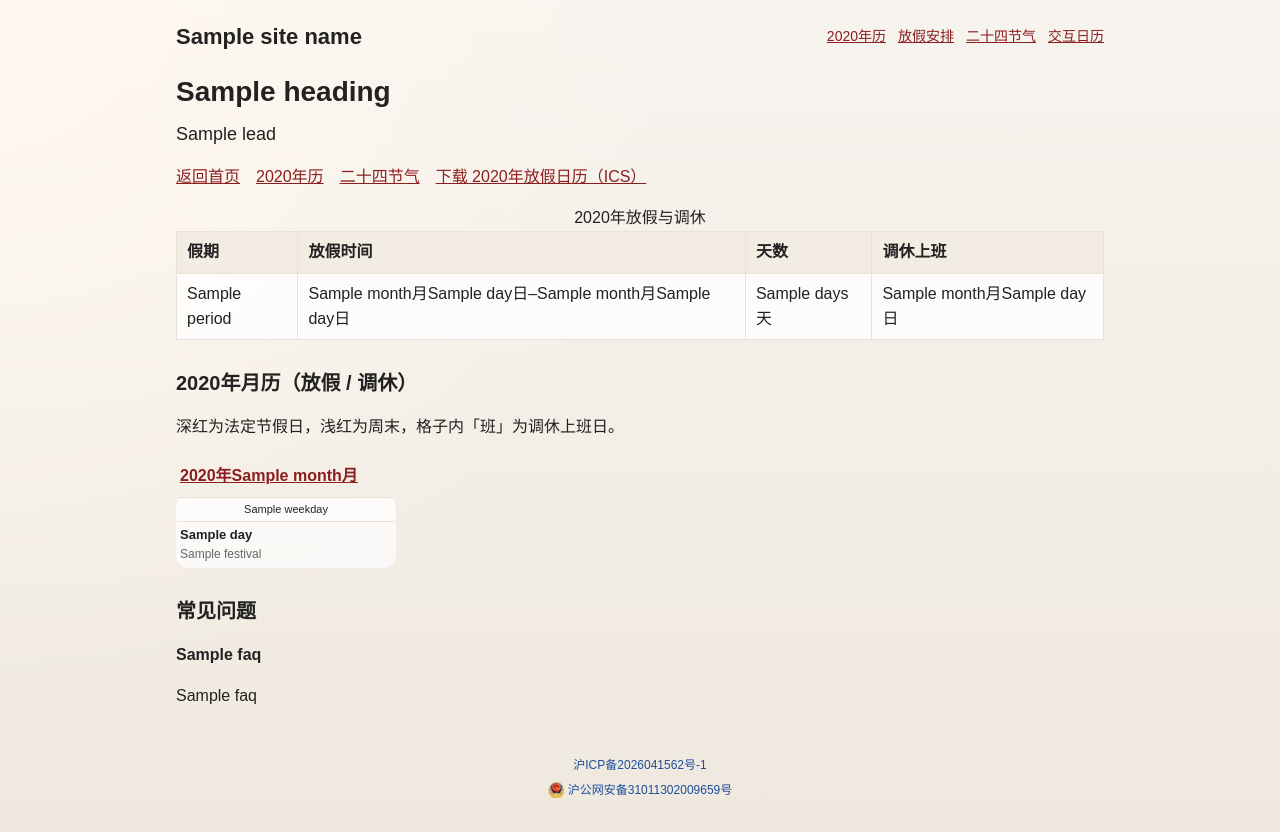
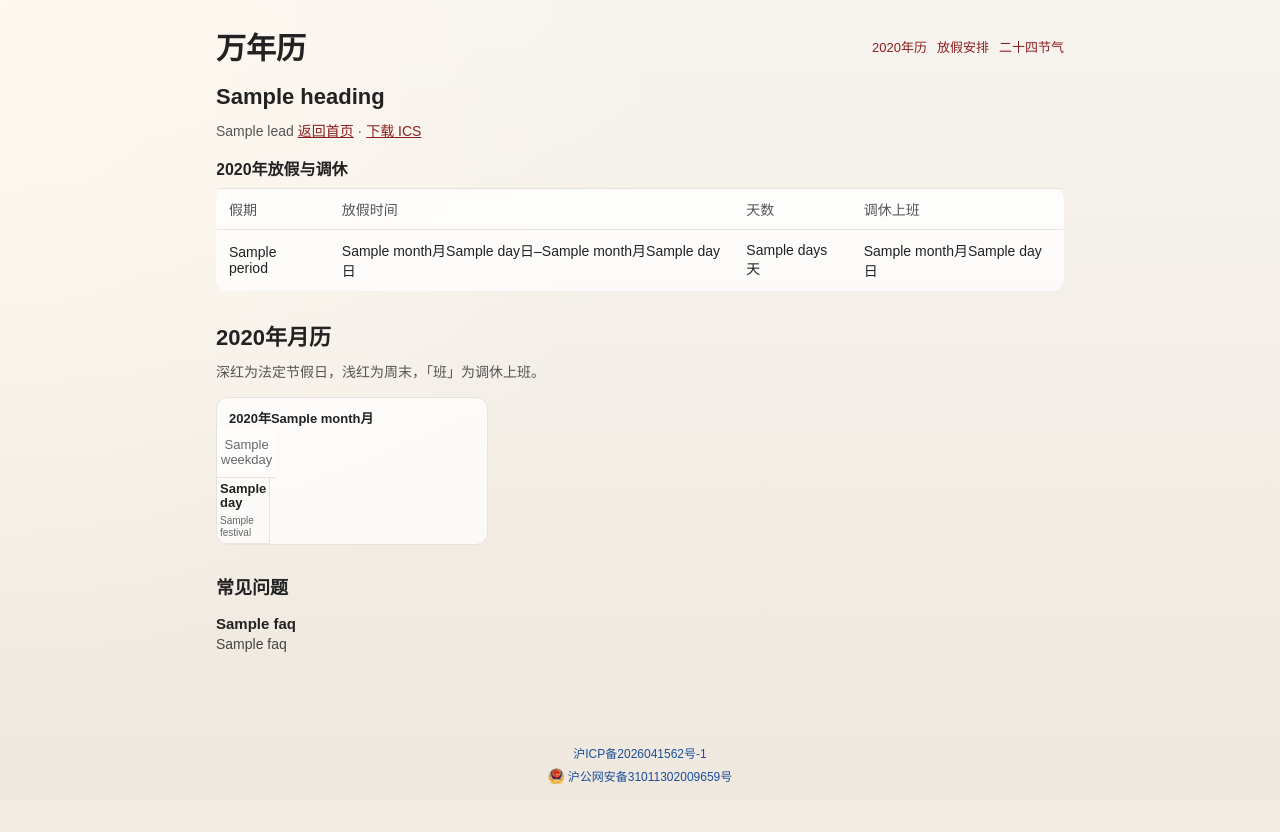
Before and after one commit to CwjXFH/CalendarSite, a Python web app: template backend/app/templates/fangjia.html in a window 1280 px wide. After the commit the page ends 784 px from the top, so only its background shows below. Run offline with Jinja, Linux system fonts and the light colour scheme; the template is opened without the code that fills it: most values are stand-ins (such as "Sample title", 1, 10 or a date in 2020).

Commit message:
修复：把 / 交回交互 SPA，Jinja 只服务专题 SEO 页
Nginx 不再把首页反代到 FastAPI home.html（jump_form「查看」+ 静态月历）。
用户打开 / 仍是 CalendarPage：换月即刷新、点日期选中、今天跳到当月并选中当天。
专题 /y /fangjia /jieqi 保留可抓取 HTML，样式对齐 SPA token；首页 SEO 放进 index.html 的 FAQ JSON-LD 与 noscript。

Co-authored-by: WenJun Chi <CwjXFH@users.noreply.github.com>

```diff
--- a/backend/app/templates/base.html
+++ b/backend/app/templates/base.html
@@ -8,6 +8,7 @@
     <link rel="canonical" href="{{ canonical }}" />
     <link rel="icon" type="image/svg+xml" href="/favicon.svg" />
     <link rel="manifest" href="/manifest.webmanifest" />
+    <link rel="stylesheet" href="/seo.css" />
     <meta name="theme-color" content="#c43c3c" />
     <meta property="og:type" content="website" />
     <meta property="og:title" content="{{ title }}" />
@@ -15,81 +16,6 @@
     <meta property="og:url" content="{{ canonical }}" />
     <meta property="og:locale" content="zh_CN" />
     <meta property="og:site_name" content="{{ site_name }}" />
-    <style>
-      :root {
-        --bg: #f7f4ef;
-        --bg-accent: #efe8de;
-        --text: #222;
-        --muted: #8a8a8a;
-        --weekend-bg: #ffe5e5;
-        --holiday-bg: #ffc9c9;
-        --grid: #e8e2d8;
-        --link: #8b1e1e;
-      }
-      * { box-sizing: border-box; }
-      body {
-        margin: 0;
-        color: var(--text);
-        background:
-          radial-gradient(circle at top left, #fff8ef 0%, transparent 45%),
-          linear-gradient(180deg, var(--bg) 0%, var(--bg-accent) 100%);
-        font-family: "PingFang SC", "Hiragino Sans GB", "Microsoft YaHei", sans-serif;
-        line-height: 1.55;
-      }
-      a { color: var(--link); }
-      .wrap { max-width: 960px; margin: 0 auto; padding: 20px 16px 32px; }
-      .top {
-        display: flex; flex-wrap: wrap; align-items: center;
-        justify-content: space-between; gap: 10px; margin-bottom: 16px;
-      }
-      .brand { font-size: 22px; font-weight: 600; color: var(--text); text-decoration: none; }
-      nav { display: flex; flex-wrap: wrap; gap: 12px; font-size: 14px; }
-      h1 { font-size: 28px; font-weight: 600; margin: 0 0 8px; }
-      h2 { font-size: 20px; margin: 28px 0 10px; }
-      h3 { font-size: 16px; margin: 16px 0 6px; }
-      .lead { font-size: 18px; margin: 0 0 16px; }
-      .muted { color: var(--muted); }
-      .jump { display: flex; flex-wrap: wrap; gap: 8px; align-items: center; margin: 12px 0 16px; }
-      .jump select, .jump button { font: inherit; padding: 4px 8px; }
-      table.cal {
-        width: 100%; border-collapse: collapse; background: rgba(255,255,255,.72);
-        border: 1px solid var(--grid); border-radius: 12px; overflow: hidden;
-      }
-      table.cal caption { text-align: left; font-weight: 600; padding: 8px 4px; }
-      table.cal th, table.cal td {
-        border: 1px solid var(--grid); width: 14.28%; vertical-align: top;
-        padding: 6px; font-size: 13px;
-      }
-      table.cal th { background: rgba(255,255,255,.5); text-align: center; font-weight: 500; }
-      table.cal .solar { font-size: 16px; font-weight: 600; display: block; }
-      table.cal .lunar { color: #666; font-size: 12px; }
-      table.cal .weekend { background: var(--weekend-bg); }
-      table.cal .holiday { background: var(--holiday-bg); }
-      table.cal .muted-day { opacity: .42; }
-      table.cal .today { box-shadow: inset 0 0 0 2px #d9363e; }
-      table.cal .ban { color: #8b1e1e; font-weight: 600; }
-      .cals { display: grid; grid-template-columns: repeat(auto-fill, minmax(220px, 1fr)); gap: 16px; }
-      table.cal--mini th, table.cal--mini td { padding: 3px; font-size: 11px; }
-      table.cal--mini .solar { font-size: 13px; }
-      table.data { width: 100%; border-collapse: collapse; background: rgba(255,255,255,.8); }
-      table.data th, table.data td { border: 1px solid var(--grid); padding: 8px 10px; text-align: left; }
-      table.data th { background: #f3ece3; }
-      .faq article { margin-bottom: 8px; }
-      .links { display: flex; flex-wrap: wrap; gap: 10px 16px; }
-      footer {
-        margin-top: 32px; padding-top: 16px; display: flex; flex-direction: column;
-        align-items: center; gap: 6px; font-size: 12px; color: #1b4f9a;
-      }
-      footer a { color: inherit; text-decoration: none; }
-      footer a:hover { text-decoration: underline; }
-      .mps { display: inline-flex; align-items: center; gap: 4px; }
-      .mps img { width: 16px; height: 16px; }
-      @media (max-width: 640px) {
-        h1 { font-size: 22px; }
-        table.cal .solar { font-size: 14px; }
-        .cals { grid-template-columns: 1fr 1fr; }
-      }
-    </style>
     {% if faq_json %}
     <script type="application/ld+json">{{ faq_json | safe }}</script>
     {% endif %}
@@ -103,30 +29,28 @@
         hm.src = "https://hm.baidu.com/hm.js?4ea5f209caf0c09f95e27224e4222ea3"
         var s = document.getElementsByTagName("script")[0]
         s.parentNode.insertBefore(hm, s)
-        if ("serviceWorker" in navigator) {
-          navigator.serviceWorker.register("/sw.js")
-        }
       })()
     </script>
   </head>
   <body>
-    <div class="wrap">
-      <header class="top">
-        <a class="brand" href="/">{{ site_name }}</a>
-        <nav>
+    <div class="page">
+      <header class="page__header">
+        <div class="page__brand">
+          <a class="page__title" href="/">万年历</a>
+        </div>
+        <nav class="page__seo-nav" aria-label="专题">
           <a href="{{ nav_year }}">{{ year }}年历</a>
           <a href="{{ nav_fangjia }}">放假安排</a>
           <a href="{{ nav_jieqi }}">二十四节气</a>
-          <a href="/app">交互日历</a>
         </nav>
       </header>
       <main>
-        <h1>{{ heading }}</h1>
+        <h1 class="page__heading">{{ heading }}</h1>
         {% block content %}{% endblock %}
       </main>
-      <footer>
+      <footer class="page__footer">
         <a href="https://beian.miit.gov.cn/" target="_blank" rel="noreferrer">沪ICP备2026041562号-1</a>
-        <a class="mps" href="https://beian.mps.gov.cn/#/query/webSearch?code=31011302009659" target="_blank" rel="noreferrer">
+        <a class="page__footer-mps" href="https://beian.mps.gov.cn/#/query/webSearch?code=31011302009659" target="_blank" rel="noreferrer">
           <img src="/备案图标.png" alt="" />
           沪公网安备31011302009659号
         </a>
--- a/backend/app/templates/fangjia.html
+++ b/backend/app/templates/fangjia.html
@@ -1,17 +1,14 @@
 {% extends "base.html" %}
 {% from "macros.html" import month_cal, faq_section %}
 {% block content %}
-<p class="lead">{{ lead }}</p>
-<p class="links">
+<p class="page__lede">{{ lead }}
   <a href="/">返回首页</a>
-  <a href="/y/{{ year }}">{{ year }}年历</a>
-  <a href="/jieqi/{{ year }}">二十四节气</a>
-  {% if ics_href %}<a href="{{ ics_href }}">下载 {{ year }}年放假日历（ICS）</a>{% endif %}
-  {% if year > min_year %}<a href="/fangjia/{{ year - 1 }}">{{ year - 1 }}年</a>{% endif %}
-  {% if year < max_year %}<a href="/fangjia/{{ year + 1 }}">{{ year + 1 }}年</a>{% endif %}
+  {% if ics_href %} · <a href="{{ ics_href }}">下载 ICS</a>{% endif %}
+  {% if year > min_year %} · <a href="/fangjia/{{ year - 1 }}">{{ year - 1 }}年</a>{% endif %}
+  {% if year < max_year %} · <a href="/fangjia/{{ year + 1 }}">{{ year + 1 }}年</a>{% endif %}
 </p>
 {% if periods %}
-<table class="data">
+<table class="table-card">
   <caption>{{ year }}年放假与调休</caption>
   <thead>
     <tr>
@@ -33,8 +30,8 @@
   </tbody>
 </table>
 {% endif %}
-<h2>{{ year }}年月历（放假 / 调休）</h2>
-<p>深红为法定节假日，浅红为周末，格子内「班」为调休上班日。</p>
+<h2 class="page__heading page__heading--space">{{ year }}年月历</h2>
+<p class="page__lede">深红为法定节假日，浅红为周末，「班」为调休上班。</p>
 <section class="cals">
   {% for cal in months %}
   {{ month_cal(cal, weekdays, compact=true) }}
--- a/backend/app/templates/macros.html
+++ b/backend/app/templates/macros.html
@@ -1,37 +1,29 @@
 {% macro month_cal(cal, weekdays, today=None, compact=false) %}
-<table class="cal{% if compact %} cal--mini{% endif %}">
-  <caption>
+<div class="calendar{% if compact %} calendar--mini{% endif %}">
   {% if compact %}
-    <a href="{{ cal.href }}">{{ cal.year }}年{{ cal.month }}月</a>
-    {% else %}
-    {{ cal.year }}年{{ cal.month }}月 {{ cal.lunarYearMonth }}
+  <div class="calendar__caption"><a href="{{ cal.href }}">{{ cal.year }}年{{ cal.month }}月</a></div>
   {% endif %}
-  </caption>
-  <thead>
-    <tr>
+  <div class="calendar__weekdays">
     {% for w in weekdays %}
-      <th scope="col">{{ w }}</th>
+    <div class="calendar__weekday">{{ w }}</div>
     {% endfor %}
-    </tr>
-  </thead>
-  <tbody>
+  </div>
+  <div class="calendar__grid">
     {% for week in cal.weeks %}
-    <tr>
       {% for cell in week %}
-      <td class="{% if cell.isCurrentMonth == false %}muted-day{% endif %}{% if cell.isLegalHoliday %} holiday{% elif cell.isWeekend and cell.isMakeupWorkday == false %} weekend{% endif %}{% if today and cell.date == today %} today{% endif %}">
-        <span class="solar">{{ cell.day }}</span>
+      <div class="day-cell{% if cell.isCurrentMonth == false %} day-cell--muted{% endif %}{% if cell.isLegalHoliday %} day-cell--holiday{% elif cell.isWeekend and cell.isMakeupWorkday == false %} day-cell--weekend{% endif %}{% if today and cell.date == today %} day-cell--today{% endif %}">
+        <span class="day-cell__solar">{{ cell.day }}</span>
         {% if compact == false %}
-        <span class="lunar">{{ cell.festival or cell.solarTerm or cell.lunarText }}</span>
+        <span class="day-cell__lunar">{{ cell.festival or cell.solarTerm or cell.lunarText }}</span>
         {% elif cell.festival or cell.solarTerm %}
-        <span class="lunar">{{ cell.festival or cell.solarTerm }}</span>
+        <span class="day-cell__lunar">{{ cell.festival or cell.solarTerm }}</span>
         {% endif %}
-        {% if cell.isMakeupWorkday %}<span class="ban">班</span>{% endif %}
-      </td>
+        {% if cell.isMakeupWorkday %}<span class="day-cell__ban">班</span>{% endif %}
+      </div>
       {% endfor %}
-    </tr>
     {% endfor %}
-  </tbody>
-</table>
+  </div>
+</div>
 {% endmacro %}
 
 {% macro faq_section(faqs) %}
@@ -45,23 +37,3 @@
   {% endfor %}
 </section>
 {% endmacro %}
-
-{% macro jump_form(year, month, min_year, max_year) %}
-<form class="jump" action="/y/jump" method="get">
-  <label>年份
-    <select name="year">
-      {% for y in range(min_year, max_year + 1) %}
-      <option value="{{ y }}"{% if y == year %} selected{% endif %}>{{ y }}</option>
-      {% endfor %}
-    </select>
-  </label>
-  <label>月份
-    <select name="month">
-      {% for m in range(1, 13) %}
-      <option value="{{ m }}"{% if m == month %} selected{% endif %}>{{ m }}月</option>
-      {% endfor %}
-    </select>
-  </label>
-  <button type="submit">查看</button>
-</form>
-{% endmacro %}
--- a/frontend/public/robots.txt
+++ b/frontend/public/robots.txt
@@ -1,6 +1,5 @@
 User-agent: *
 Allow: /
 Disallow: /api/
-Disallow: /app
 
 Sitemap: https://wannianli.site/sitemap.xml
--- /dev/null
+++ b/frontend/public/seo.css
@@ -0,0 +1,309 @@
+:root {
+  --bg: #f7f4ef;
+  --bg-accent: #efe8de;
+  --text: #222;
+  --muted: #9a9a9a;
+  --weekend-bg: #ffe5e5;
+  --holiday-bg: #ffc9c9;
+  --today-border: #d9363e;
+  --grid-line: #e8e2d8;
+}
+
+* {
+  box-sizing: border-box;
+}
+
+body {
+  margin: 0;
+  min-height: 100vh;
+  color: var(--text);
+  background:
+    radial-gradient(circle at top left, #fff8ef 0%, transparent 45%),
+    linear-gradient(180deg, var(--bg) 0%, var(--bg-accent) 100%);
+  font-family: "PingFang SC", "Hiragino Sans GB", "Microsoft YaHei", sans-serif;
+}
+
+.page {
+  max-width: 880px;
+  min-height: 100vh;
+  margin: 0 auto;
+  padding: 24px 16px 16px;
+  display: flex;
+  flex-direction: column;
+}
+
+.page__header {
+  display: flex;
+  flex-wrap: wrap;
+  align-items: center;
+  justify-content: space-between;
+  gap: 12px;
+  margin-bottom: 16px;
+}
+
+.page__brand {
+  display: flex;
+  align-items: baseline;
+  gap: 10px;
+}
+
+.page__title {
+  margin: 0;
+  font-size: 30px;
+  font-weight: 600;
+  color: var(--text);
+  text-decoration: none;
+}
+
+.page__seo-nav {
+  display: flex;
+  flex-wrap: wrap;
+  gap: 10px;
+  font-size: 13px;
+}
+
+.page__seo-nav a {
+  color: #8b1e1e;
+  text-decoration: none;
+}
+
+.page__seo-nav a:hover {
+  text-decoration: underline;
+}
+
+.page__heading {
+  margin: 0 0 10px;
+  font-size: 22px;
+  font-weight: 600;
+}
+
+.page__heading--space {
+  margin-top: 28px;
+}
+
+.page__lede {
+  margin: 0 0 16px;
+  font-size: 14px;
+  color: #555;
+}
+
+.page__lede a,
+.topic-links a {
+  color: #8b1e1e;
+}
+
+.topic-links {
+  display: flex;
+  flex-wrap: wrap;
+  gap: 8px 14px;
+  margin: 0 0 16px;
+  font-size: 13px;
+}
+
+.page__footer {
+  margin-top: auto;
+  padding-top: 24px;
+  display: flex;
+  flex-direction: column;
+  align-items: center;
+  gap: 6px;
+  font-size: 12px;
+  color: #1b4f9a;
+}
+
+.page__footer a {
+  color: inherit;
+  text-decoration: none;
+}
+
+.page__footer-mps {
+  display: inline-flex;
+  align-items: center;
+  gap: 4px;
+}
+
+.page__footer-mps img {
+  width: 16px;
+  height: 16px;
+}
+
+.calendar {
+  background: rgba(255, 255, 255, 0.72);
+  border: 1px solid var(--grid-line);
+  border-radius: 12px;
+  overflow: hidden;
+  backdrop-filter: blur(6px);
+}
+
+.calendar__caption {
+  padding: 10px 12px 0;
+  font-size: 13px;
+  font-weight: 600;
+}
+
+.calendar__caption a {
+  color: inherit;
+  text-decoration: none;
+}
+
+.calendar__weekdays,
+.calendar__grid {
+  display: grid;
+  grid-template-columns: repeat(7, 1fr);
+}
+
+.calendar__weekday {
+  padding: 10px 4px;
+  text-align: center;
+  font-size: 13px;
+  color: #666;
+  background: rgba(255, 255, 255, 0.5);
+  border-bottom: 1px solid var(--grid-line);
+}
+
+.day-cell {
+  min-height: 72px;
+  padding: 8px 6px;
+  border-right: 1px solid var(--grid-line);
+  border-bottom: 1px solid var(--grid-line);
+  display: flex;
+  flex-direction: column;
+  align-items: flex-start;
+  gap: 4px;
+}
+
+.day-cell:nth-child(7n) {
+  border-right: 0;
+}
+
+.day-cell--weekend {
+  background: var(--weekend-bg);
+}
+
+.day-cell--holiday {
+  background: var(--holiday-bg);
+}
+
+.day-cell--muted {
+  opacity: 0.45;
+}
+
+.day-cell--today {
+  box-shadow: inset 0 0 0 2px var(--today-border);
+}
+
+.day-cell__solar {
+  font-size: 18px;
+  font-weight: 600;
+  line-height: 1.1;
+}
+
+.day-cell__lunar {
+  font-size: 12px;
+  color: #666;
+  line-height: 1.2;
+}
+
+.day-cell--holiday .day-cell__lunar,
+.day-cell--weekend .day-cell__lunar {
+  color: #a33;
+}
+
+.day-cell__ban {
+  font-size: 11px;
+  font-weight: 600;
+  color: #8b1e1e;
+}
+
+.calendar--mini .day-cell {
+  min-height: 40px;
+  padding: 4px 3px;
+}
+
+.calendar--mini .day-cell__solar {
+  font-size: 13px;
+}
+
+.calendar--mini .day-cell__lunar {
+  font-size: 10px;
+}
+
+.cals {
+  display: grid;
+  grid-template-columns: repeat(auto-fill, minmax(240px, 1fr));
+  gap: 16px;
+}
+
+.table-card {
+  width: 100%;
+  border-collapse: collapse;
+  background: rgba(255, 255, 255, 0.72);
+  border: 1px solid var(--grid-line);
+  border-radius: 12px;
+  overflow: hidden;
+}
+
+.table-card caption {
+  caption-side: top;
+  text-align: left;
+  font-weight: 600;
+  padding: 0 0 8px;
+}
+
+.table-card th,
+.table-card td {
+  padding: 10px 12px;
+  border-bottom: 1px solid var(--grid-line);
+  text-align: left;
+  font-size: 14px;
+}
+
+.table-card th {
+  background: rgba(255, 255, 255, 0.5);
+  font-weight: 500;
+  color: #555;
+}
+
+.table-card tr:last-child td {
+  border-bottom: 0;
+}
+
+.faq {
+  margin-top: 28px;
+}
+
+.faq h2 {
+  margin: 0 0 8px;
+  font-size: 18px;
+  font-weight: 600;
+}
+
+.faq h3 {
+  margin: 16px 0 4px;
+  font-size: 15px;
+  font-weight: 600;
+}
+
+.faq p {
+  margin: 0;
+  font-size: 14px;
+  color: #444;
+}
+
+@media (max-width: 640px) {
+  .page {
+    padding: 16px 10px 12px;
+  }
+
+  .page__title {
+    font-size: 24px;
+  }
+
+  .day-cell {
+    min-height: 60px;
+  }
+
+  .cals {
+    grid-template-columns: 1fr 1fr;
+  }
+}
```
Also changed, not shown: backend/app/templates/home.html (deleted, +0 -25 lines), backend/app/templates/jieqi_term.html (+4 -5 lines), backend/app/templates/jieqi_year.html (+4 -7 lines), backend/app/templates/month.html (+5 -6 lines), backend/app/templates/year.html (+5 -5 lines), backend/app/web.py (+2 -97 lines), backend/tests/test_seo_pages.py (+4 -12 lines), frontend/index.html (+65 -3 lines), README.md, 3 other files. Lines whose indentation alone changed are shown as unchanged.
